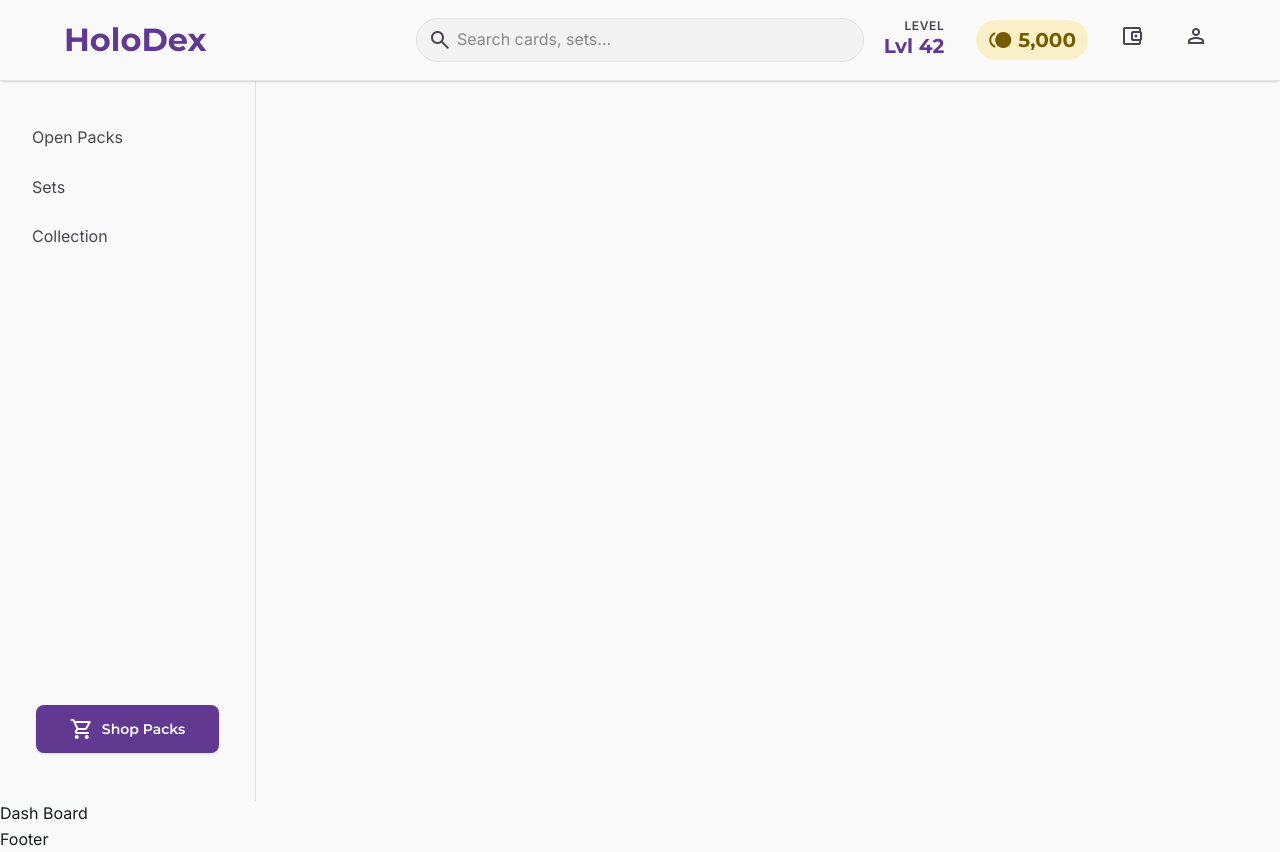
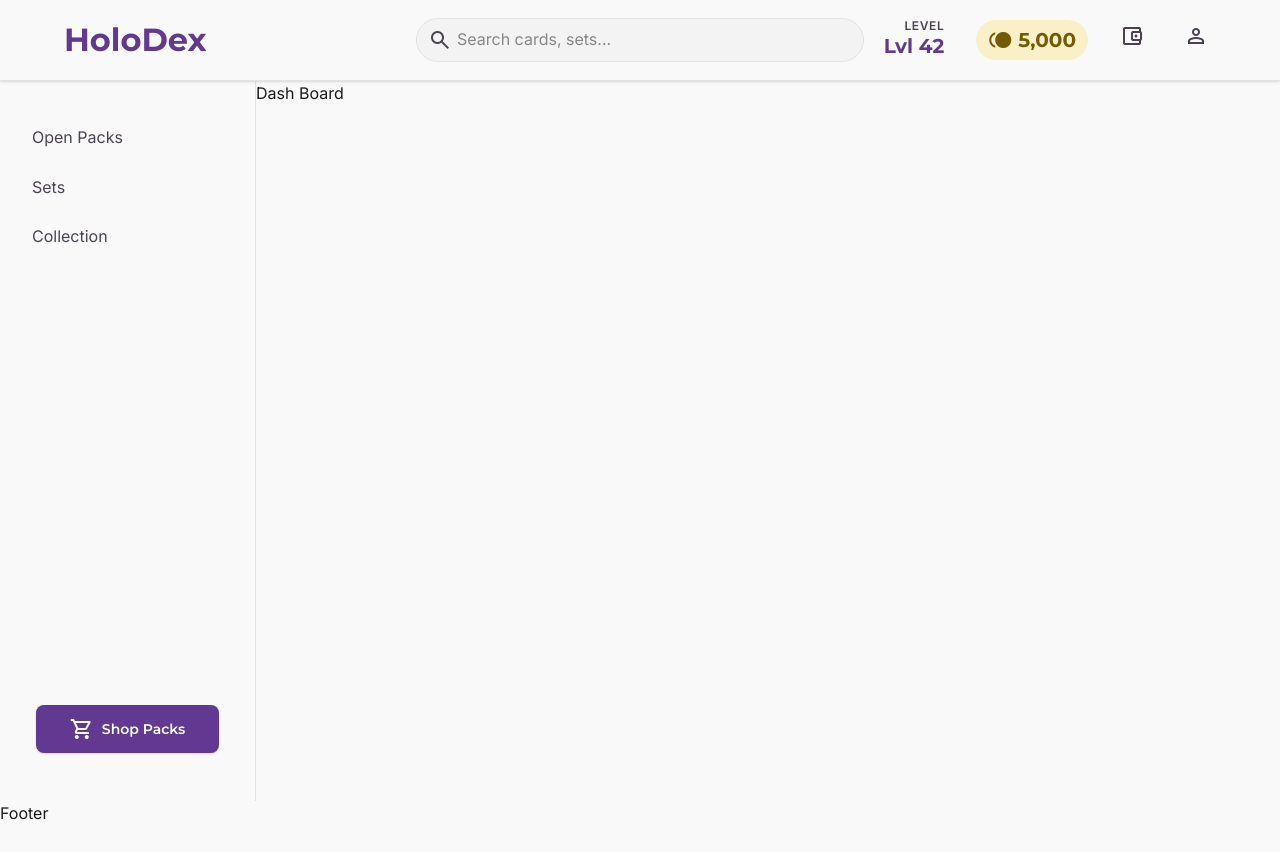
Before and after one commit to Awreally/HoloDex, a React (Vite) app in the folder packages/frontend/: page / in a window 1280 px wide. After the commit the page ends 827 px from the top, so only its background shows below. Built offline with nearby package versions, Linux system fonts and the light colour scheme; no server answers.

Commit message:
Change to rootlayout

```diff
--- a/packages/frontend/src/components/layout/RootLayout.tsx
+++ b/packages/frontend/src/components/layout/RootLayout.tsx
@@ -7,10 +7,15 @@ export default function RootLayout() {
   return (
     <div>
       <TopNavBar />
-      <SideNavbar />
-      <main>
-        <Outlet />
-      </main>
+
+      <div className="flex">
+        <SideNavbar />
+
+        <main className="min-w-0 flex-1">
+          <Outlet />
+        </main>
+      </div>
+
       <Footer />
     </div>
   );
```
